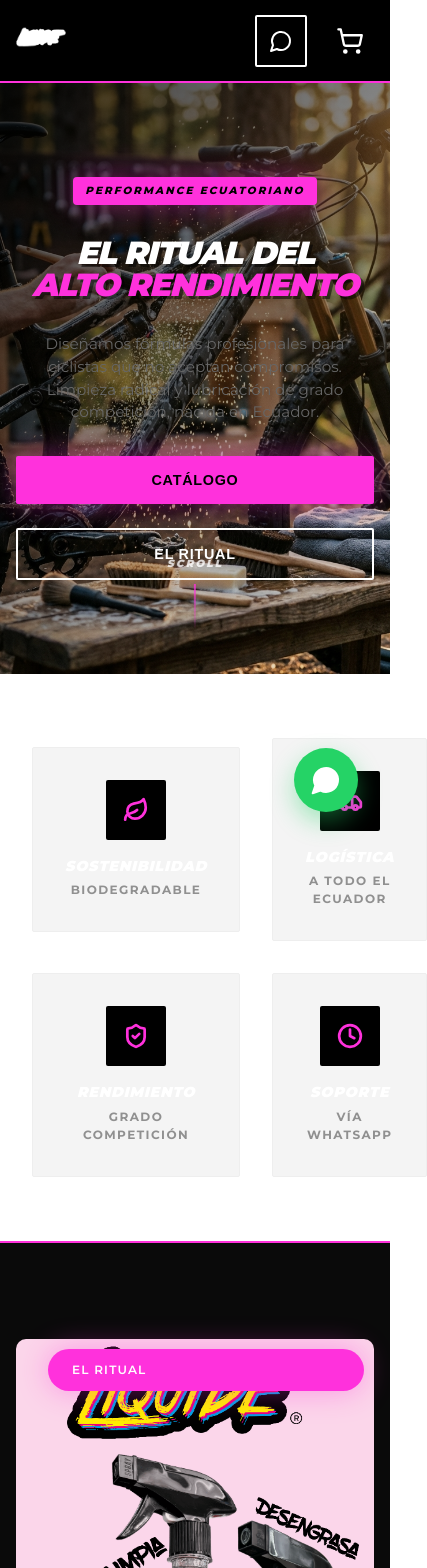
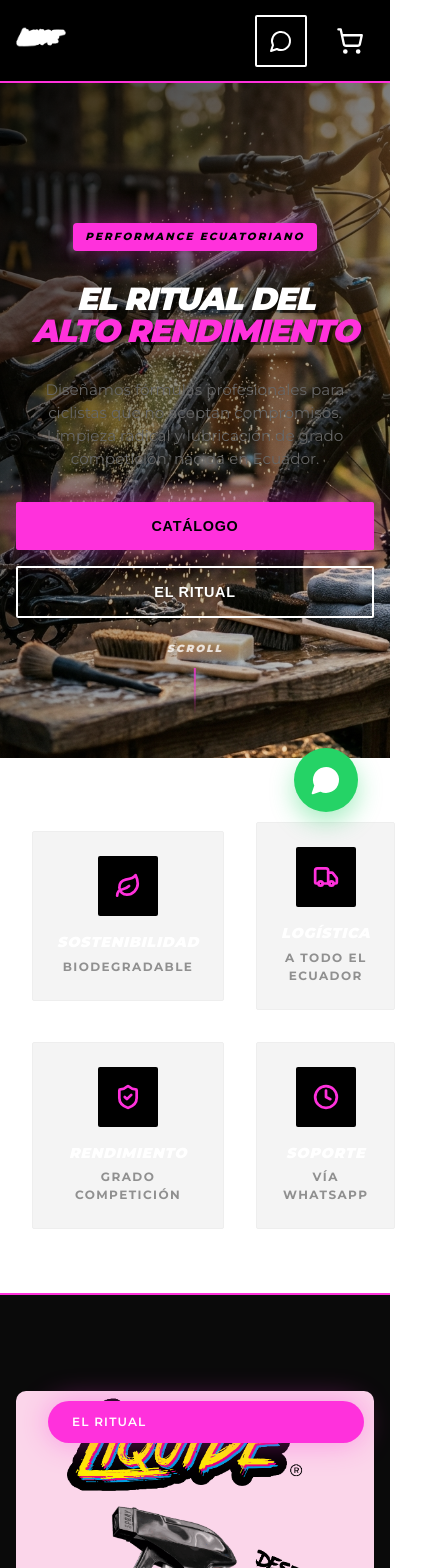
Before and after one commit to pabloabadambrosi/LQDlandingpage, a React (Vite) app: page / in a window 390 px wide. Shown: the top 1568 px of the page, 427 px wide, since content can reach past the window. Built offline with nearby package versions, Linux system fonts and the light colour scheme.

Commit message:
Fix: Overhaul responsiveness for mobile proportionality across all sections

```diff
--- a/src/index.css
+++ b/src/index.css
@@ -249,8 +249,8 @@
 }
 
 .hero-title {
-  font-size: clamp(3rem, 8vw, 6rem);
-  line-height: 0.9;
+  font-size: clamp(2.5rem, 10vw, 6rem);
+  line-height: 1;
   margin-bottom: 2rem;
   letter-spacing: -0.04em;
   color: white;
@@ -366,14 +366,15 @@
 .ritual-container {
   display: flex;
   align-items: center;
-  gap: 8rem;
+  gap: 4rem;
   flex-wrap: wrap;
 }
 
 .ritual-image-wrapper {
   flex: 1;
   position: relative;
-  min-width: 400px;
+  min-width: 300px;
+  width: 100%;
 }
 
 .ritual-image-wrapper img {
@@ -399,7 +400,8 @@
 
 .ritual-content {
   flex: 1;
-  min-width: 400px;
+  min-width: 300px;
+  width: 100%;
 }
 
 .ritual-label {
@@ -986,6 +988,18 @@
 }
 
 /* Responsiveness Fixes */
+@media (max-width: 900px) {
+  .hero {
+    height: auto;
+    min-height: 80vh;
+    padding: 6rem 0;
+  }
+
+  .ritual-container {
+    gap: 4rem;
+  }
+}
+
 @media (max-width: 768px) {
   .hero-content {
     text-align: center;
@@ -994,11 +1008,20 @@
 
   .hero-actions {
     flex-direction: column;
-    align-items: stretch;
+    gap: 1rem;
   }
 
-  .ritual-container {
-    gap: 4rem;
+  .hero-actions button {
+    width: 100%;
+  }
+
+  .ritual-section {
+    padding: 6rem 0;
+  }
+
+  .ritual-title {
+    font-size: 2.5rem;
+    line-height: 1.1;
   }
 
   .btn-header-contact span {
@@ -1024,7 +1047,7 @@
   }
 
   .b2b-card {
-    padding: 4rem 2rem;
+    padding: 4rem 1.5rem;
   }
 
   .catalog-section {
@@ -1032,12 +1055,34 @@
   }
 
   .catalog-header {
-    gap: 2.5rem;
-    margin-bottom: 4rem;
+    gap: 2rem;
+    margin-bottom: 3rem;
   }
 
   .trust-content {
-    flex-direction: column;
-    gap: 1.5rem;
+    grid-template-columns: 1fr;
+    gap: 1rem;
+  }
+
+  .trust-item {
+    padding: 1.5rem !important;
   }
 }
+
+@media (max-width: 480px) {
+  .hero-title {
+    font-size: 2.2rem;
+  }
+
+  .ritual-title {
+    font-size: 2rem;
+  }
+
+  .catalog-title {
+    font-size: 2.5rem;
+  }
+
+  .product-grid {
+    grid-template-columns: 1fr;
+  }
+}
```
